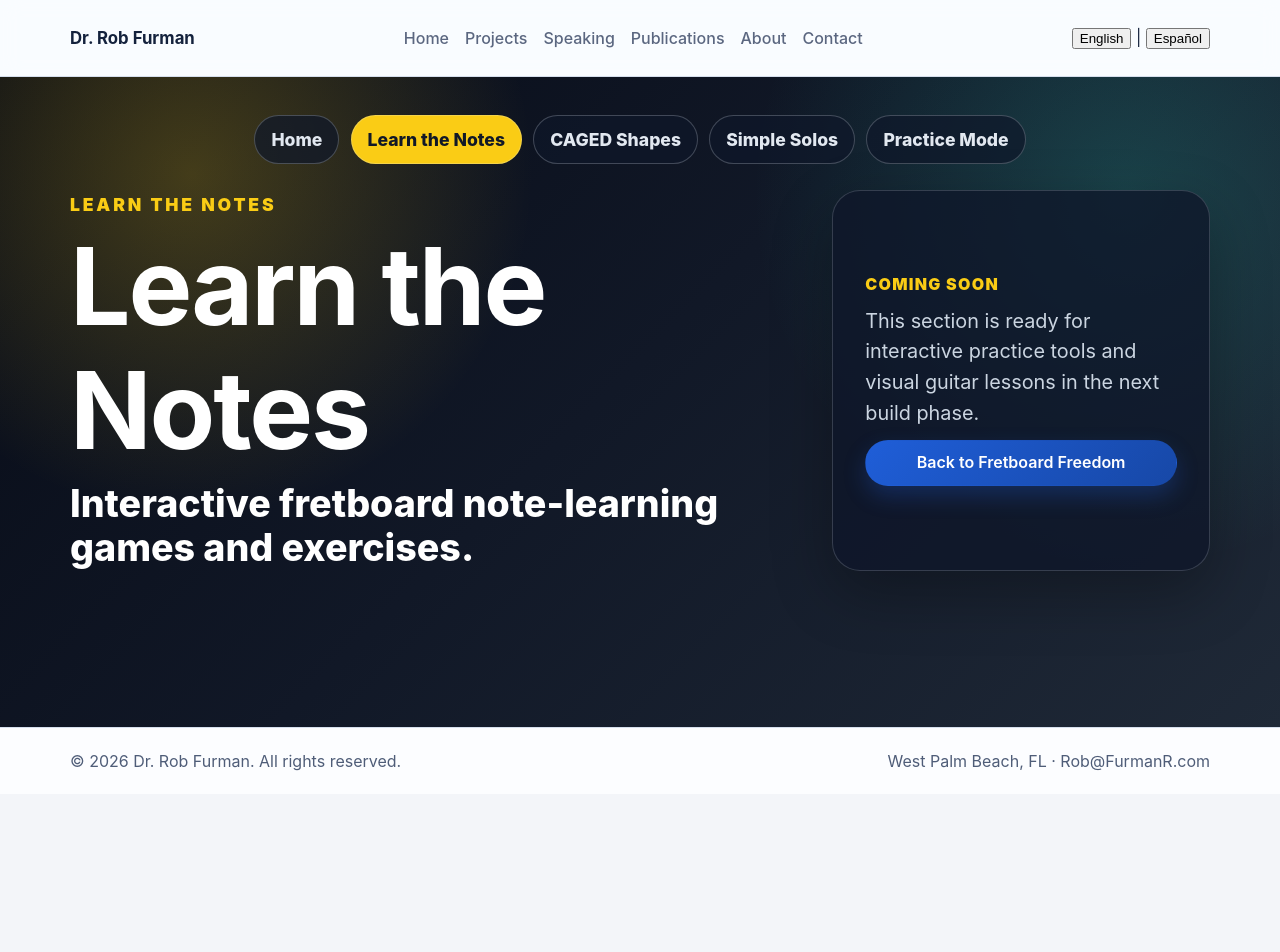
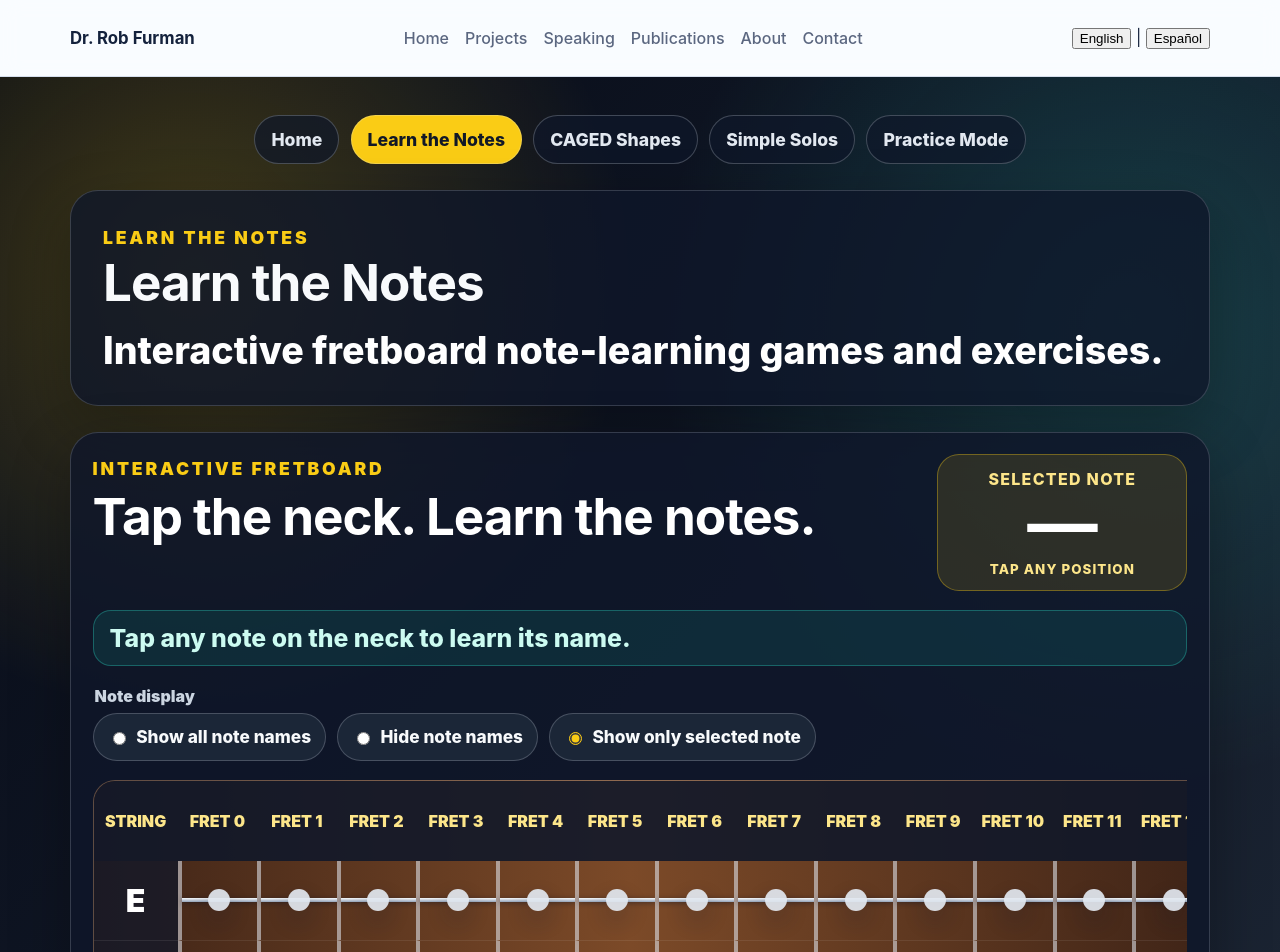
Before and after one commit to DrRobF/rob-furman-portfolio, a Next.js app: page /guitar/learn-the-notes in a window 1280 px wide. Shown: the top 952 px of the page. Before the commit the page ends 800 px from the top, so only its background shows below. Built offline with nearby package versions, Linux system fonts and the light colour scheme.

Commit message:
Build interactive guitar fretboard

```diff
--- a/app/globals.css
+++ b/app/globals.css
@@ -3760,3 +3760,210 @@ p {
     min-height: 190px;
   }
 }
+
+.guitar-lesson-intro {
+  border: 1px solid rgba(226, 232, 240, 0.18);
+  border-radius: 28px;
+  background: rgba(15, 23, 42, 0.78);
+  box-shadow: 0 22px 60px rgba(0, 0, 0, 0.28);
+  padding: clamp(1.1rem, 3vw, 2rem);
+}
+
+.fretboard-card {
+  display: grid;
+  gap: clamp(0.85rem, 1.7vw, 1.2rem);
+  border: 1px solid rgba(226, 232, 240, 0.18);
+  border-radius: 28px;
+  background: rgba(15, 23, 42, 0.82);
+  box-shadow: 0 22px 60px rgba(0, 0, 0, 0.3);
+  padding: clamp(0.85rem, 2vw, 1.35rem);
+}
+
+.fretboard-header {
+  display: flex;
+  gap: 1rem;
+  align-items: stretch;
+  justify-content: space-between;
+  flex-wrap: wrap;
+}
+
+.fretboard-header h2 {
+  color: #ffffff;
+  font-size: clamp(1.8rem, 4vw, 3.25rem);
+  margin: 0.1rem 0 0;
+}
+
+.fretboard-selected-note {
+  min-width: min(100%, 250px);
+  display: grid;
+  gap: 0.15rem;
+  align-content: center;
+  border: 1px solid rgba(250, 204, 21, 0.35);
+  border-radius: 22px;
+  background: rgba(250, 204, 21, 0.12);
+  padding: 0.85rem 1rem;
+  text-align: center;
+}
+
+.fretboard-selected-note span,
+.fretboard-selected-note small {
+  color: #fde68a;
+  font-weight: 800;
+  letter-spacing: 0.08em;
+  text-transform: uppercase;
+}
+
+.fretboard-selected-note strong {
+  color: #ffffff;
+  font-size: clamp(2.4rem, 6vw, 4.4rem);
+  line-height: 0.95;
+}
+
+.fretboard-instructions {
+  border: 1px solid rgba(45, 212, 191, 0.34);
+  border-radius: 18px;
+  background: rgba(20, 184, 166, 0.13);
+  color: #ccfbf1;
+  font-size: clamp(1.1rem, 2.3vw, 1.55rem);
+  font-weight: 850;
+  padding: 0.75rem 1rem;
+}
+
+.fretboard-controls {
+  display: flex;
+  flex-wrap: wrap;
+  gap: 0.65rem;
+  border: 0;
+  margin: 0;
+  padding: 0;
+}
+
+.fretboard-controls legend {
+  color: #cbd5e1;
+  font-weight: 900;
+  margin-bottom: 0.45rem;
+  width: 100%;
+}
+
+.fretboard-controls label {
+  min-height: 48px;
+  display: inline-flex;
+  align-items: center;
+  gap: 0.45rem;
+  border: 1px solid rgba(226, 232, 240, 0.22);
+  border-radius: 999px;
+  background: rgba(30, 41, 59, 0.86);
+  color: #f8fafc;
+  cursor: pointer;
+  font-size: clamp(0.95rem, 1.7vw, 1.08rem);
+  font-weight: 800;
+  padding: 0.68rem 0.9rem;
+}
+
+.fretboard-controls input {
+  accent-color: #facc15;
+}
+
+.fretboard-scroll {
+  overflow-x: auto;
+  padding-bottom: 0.35rem;
+}
+
+.fretboard-grid {
+  min-width: 1120px;
+  display: grid;
+  grid-template-columns: 84px repeat(13, minmax(72px, 1fr));
+  grid-auto-rows: minmax(58px, 10vh);
+  border: 1px solid rgba(226, 232, 240, 0.2);
+  border-radius: 22px;
+  overflow: hidden;
+  background: linear-gradient(90deg, #3f2417, #7c4a28 48%, #3f2417);
+}
+
+.fretboard-corner,
+.fret-number {
+  display: grid;
+  place-items: center;
+  background: rgba(15, 23, 42, 0.88);
+  color: #fde68a;
+  font-size: clamp(0.8rem, 1.4vw, 1rem);
+  font-weight: 900;
+  text-transform: uppercase;
+}
+
+.fret-position {
+  position: relative;
+  display: grid;
+  place-items: center;
+  border: 0;
+  border-left: 4px solid rgba(226, 232, 240, 0.56);
+  border-bottom: 1px solid rgba(255, 255, 255, 0.08);
+  background: transparent;
+  color: #111827;
+  cursor: pointer;
+  padding: 0;
+}
+
+.fret-position:hover,
+.fret-position:focus-visible,
+.fret-position.selected {
+  background: rgba(250, 204, 21, 0.22);
+  outline: none;
+}
+
+.string-label {
+  display: grid;
+  place-items: center;
+  border-bottom: 1px solid rgba(255, 255, 255, 0.08);
+  background: rgba(15, 23, 42, 0.72);
+  color: #ffffff;
+  font-size: clamp(1.35rem, 2.5vw, 2rem);
+  font-weight: 950;
+}
+
+.string-line {
+  position: absolute;
+  inset-inline: 0;
+  height: 4px;
+  background: linear-gradient(180deg, #f8fafc, #94a3b8);
+  box-shadow: 0 1px 5px rgba(15, 23, 42, 0.5);
+}
+
+.note-marker {
+  z-index: 2;
+  min-width: 48px;
+  min-height: 48px;
+  display: grid;
+  place-items: center;
+  border-radius: 999px;
+  background: #facc15;
+  color: #111827;
+  font-size: clamp(1.35rem, 2.7vw, 2.15rem);
+  font-weight: 950;
+  line-height: 1;
+  box-shadow: 0 10px 24px rgba(15, 23, 42, 0.32);
+}
+
+.note-marker:empty {
+  min-width: 22px;
+  min-height: 22px;
+  background: #e2e8f0;
+  opacity: 0.92;
+}
+
+@media (orientation: landscape) and (max-height: 520px) {
+  .fretboard-card {
+    gap: 0.6rem;
+    padding: 0.7rem;
+  }
+
+  .fretboard-grid {
+    min-width: 980px;
+    grid-auto-rows: minmax(44px, 12vh);
+  }
+
+  .note-marker {
+    min-width: 40px;
+    min-height: 40px;
+  }
+}
--- /dev/null
+++ b/app/guitar/Fretboard.js
@@ -0,0 +1,123 @@
+'use client';
+
+import { useMemo, useState } from 'react';
+
+const chromaticNotes = ['C', 'C♯', 'D', 'D♯', 'E', 'F', 'F♯', 'G', 'G♯', 'A', 'A♯', 'B'];
+const standardTuning = [
+  { label: 'E', octaveName: 'High E', startNote: 'E' },
+  { label: 'B', octaveName: 'B', startNote: 'B' },
+  { label: 'G', octaveName: 'G', startNote: 'G' },
+  { label: 'D', octaveName: 'D', startNote: 'D' },
+  { label: 'A', octaveName: 'A', startNote: 'A' },
+  { label: 'E', octaveName: 'Low E', startNote: 'E' },
+];
+const frets = Array.from({ length: 13 }, (_, fret) => fret);
+
+function getNoteAtFret(startNote, fret) {
+  const startIndex = chromaticNotes.indexOf(startNote);
+  return chromaticNotes[(startIndex + fret) % chromaticNotes.length];
+}
+
+export function Fretboard() {
+  const [displayMode, setDisplayMode] = useState('selected');
+  const [selectedNote, setSelectedNote] = useState(null);
+
+  const strings = useMemo(
+    () =>
+      standardTuning.map((string) => ({
+        ...string,
+        notes: frets.map((fret) => ({ fret, note: getNoteAtFret(string.startNote, fret) })),
+      })),
+    [],
+  );
+
+  const shouldShowNote = (octaveName, fret) => {
+    if (displayMode === 'all') return true;
+    if (displayMode === 'hidden') return false;
+    return selectedNote?.octaveName === octaveName && selectedNote?.fret === fret;
+  };
+
+  return (
+    <div className="fretboard-card" aria-label="Interactive standard tuning guitar fretboard">
+      <div className="fretboard-header">
+        <div>
+          <p className="guitar-kicker">Interactive Fretboard</p>
+          <h2>Tap the neck. Learn the notes.</h2>
+        </div>
+        <div className="fretboard-selected-note" aria-live="polite">
+          <span>Selected note</span>
+          <strong>{selectedNote ? selectedNote.note : '—'}</strong>
+          <small>{selectedNote ? `${selectedNote.octaveName} string · fret ${selectedNote.fret}` : 'Tap any position'}</small>
+        </div>
+      </div>
+
+      <div className="fretboard-instructions">Tap any note on the neck to learn its name.</div>
+
+      <fieldset className="fretboard-controls">
+        <legend>Note display</legend>
+        <label>
+          <input
+            type="radio"
+            name="noteDisplay"
+            value="all"
+            checked={displayMode === 'all'}
+            onChange={() => setDisplayMode('all')}
+          />
+          Show all note names
+        </label>
+        <label>
+          <input
+            type="radio"
+            name="noteDisplay"
+            value="hidden"
+            checked={displayMode === 'hidden'}
+            onChange={() => setDisplayMode('hidden')}
+          />
+          Hide note names
+        </label>
+        <label>
+          <input
+            type="radio"
+            name="noteDisplay"
+            value="selected"
+            checked={displayMode === 'selected'}
+            onChange={() => setDisplayMode('selected')}
+          />
+          Show only selected note
+        </label>
+      </fieldset>
+
+      <div className="fretboard-scroll" role="region" aria-label="Scrollable fretboard with frets zero through twelve">
+        <div className="fretboard-grid">
+          <div className="fretboard-corner" aria-hidden="true">String</div>
+          {frets.map((fret) => (
+            <div className="fret-number" key={fret}>Fret {fret}</div>
+          ))}
+
+          {strings.map((string) => [
+            <div className="string-label" key={`${string.octaveName}-label`}>
+              <span>{string.label}</span>
+            </div>,
+            ...string.notes.map(({ fret, note }) => {
+              const isSelected = selectedNote?.octaveName === string.octaveName && selectedNote?.fret === fret;
+              const showName = shouldShowNote(string.octaveName, fret) || isSelected;
+
+              return (
+                <button
+                  className={`fret-position${isSelected ? ' selected' : ''}`}
+                  key={`${string.octaveName}-${fret}`}
+                  type="button"
+                  onClick={() => setSelectedNote({ ...string, stringLabel: string.label, fret, note })}
+                  aria-label={`${note} note on the ${string.octaveName} string, fret ${fret}`}
+                >
+                  <span className="string-line" aria-hidden="true" />
+                  <span className="note-marker">{showName ? note : ''}</span>
+                </button>
+              );
+            }),
+          ])}
+        </div>
+      </div>
+    </div>
+  );
+}
--- a/app/guitar/learn-the-notes/page.js
+++ b/app/guitar/learn-the-notes/page.js
@@ -1,34 +1,23 @@
-import Link from 'next/link';
 import { GuitarNav } from '../GuitarNav';
+import { Fretboard } from '../Fretboard';
 
 export const metadata = {
   title: 'Learn the Notes | Fretboard Freedom',
   description: 'Interactive fretboard note-learning games and exercises.',
 };
 
-export default function learnthenotesPage() {
+export default function LearnTheNotesPage() {
   return (
     <div className="guitar-app-shell">
       <section className="guitar-lesson-section">
         <div className="container guitar-stage">
           <GuitarNav currentHref="/guitar/learn-the-notes" />
-          <div className="guitar-placeholder-layout">
-            <div>
-              <p className="guitar-kicker">LEARN THE NOTES</p>
-              <h1>Learn the Notes</h1>
-              <p className="guitar-tagline">Interactive fretboard note-learning games and exercises.</p>
-            </div>
-            <div className="guitar-placeholder-card">
-              <span>Coming soon</span>
-              <p>
-                This section is ready for interactive practice tools and visual guitar lessons in
-                the next build phase.
-              </p>
-              <Link className="button primary" href="/guitar">
-                Back to Fretboard Freedom
-              </Link>
-            </div>
+          <div className="guitar-lesson-intro">
+            <p className="guitar-kicker">LEARN THE NOTES</p>
+            <h1>Learn the Notes</h1>
+            <p className="guitar-tagline">Interactive fretboard note-learning games and exercises.</p>
           </div>
+          <Fretboard />
         </div>
       </section>
     </div>
```
